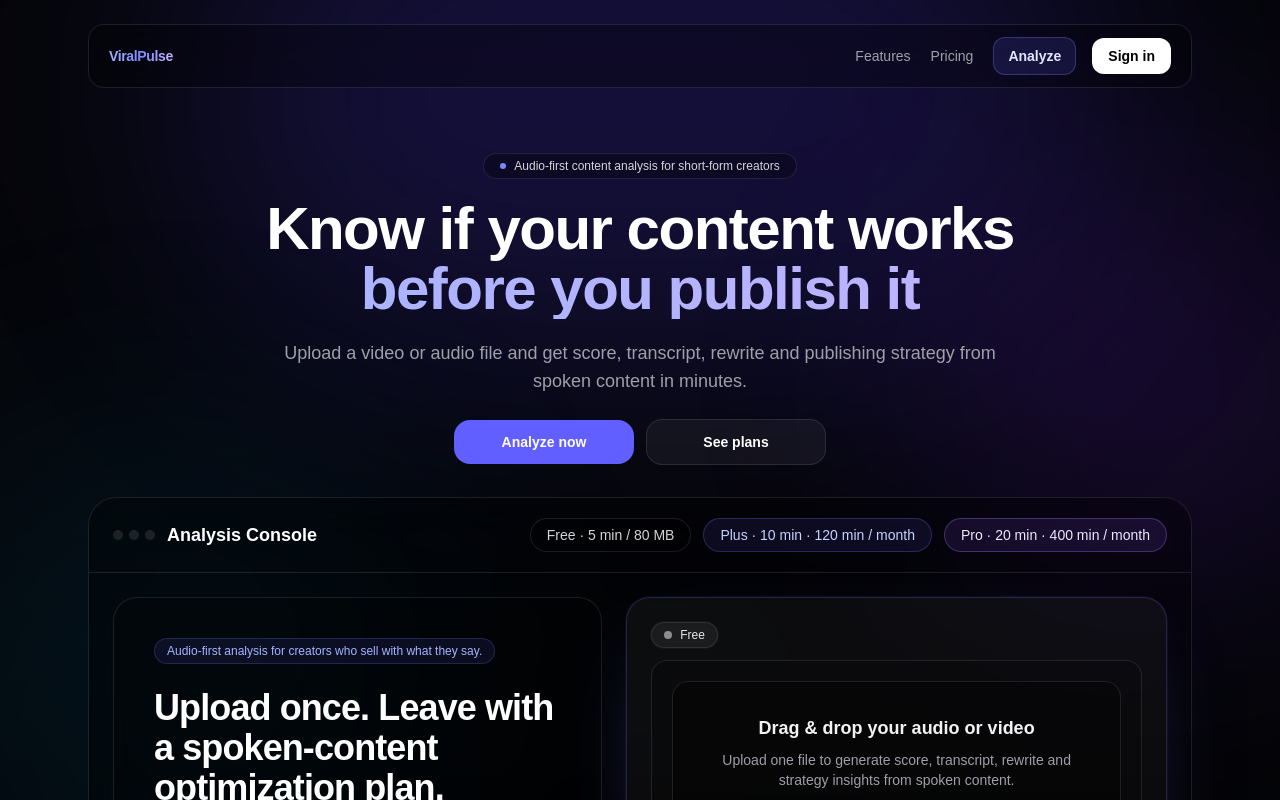
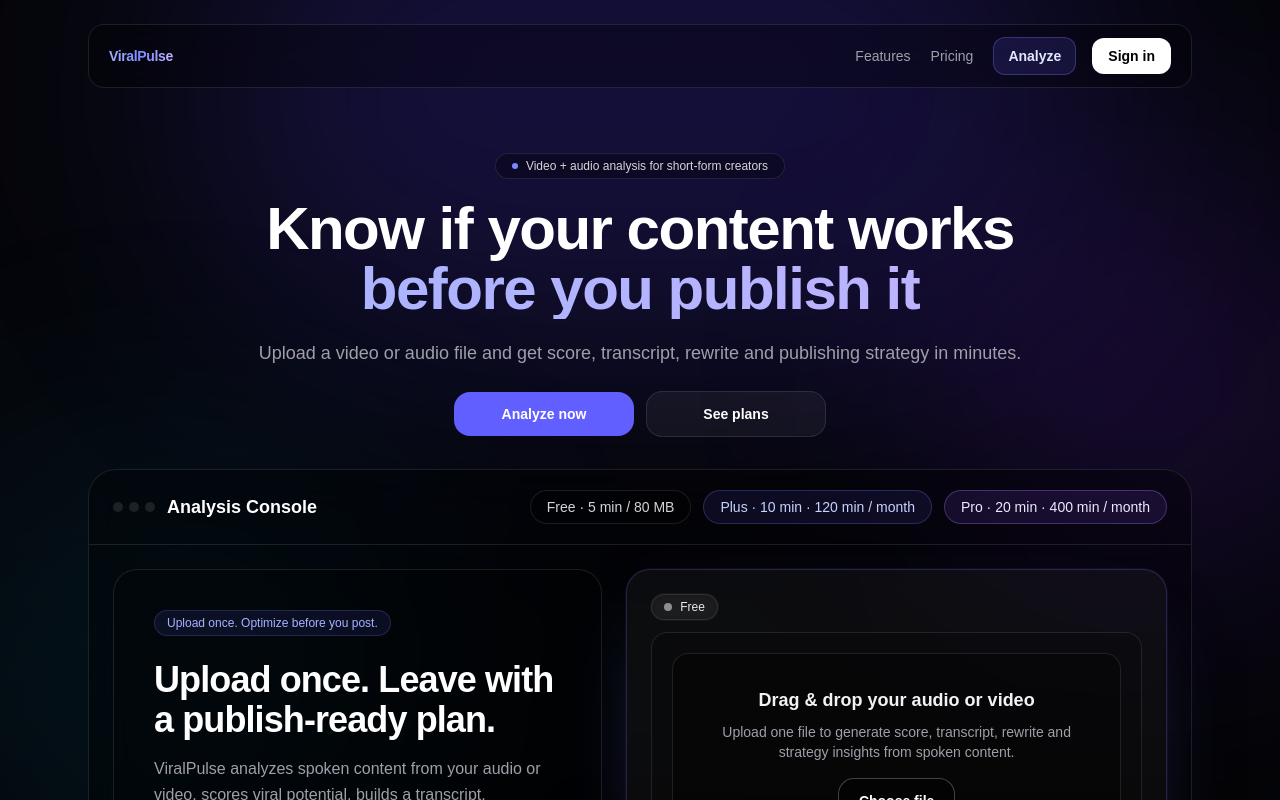
Before and after one commit to nicolaslezard-sketch/viralpulse, a Next.js app: page / in a window 1280 px wide. Shown: the top 800 px of the page. Built offline with nearby package versions, Linux system fonts and the light colour scheme; no server answers.

Commit message:
Update page.tsx

```diff
--- a/src/app/page.tsx
+++ b/src/app/page.tsx
@@ -25,7 +25,7 @@
       <section className="mx-auto max-w-6xl px-6 pb-8 pt-12 text-center md:pt-16">
         <div className="inline-flex items-center gap-2 rounded-full border border-white/10 bg-black/30 px-4 py-1 text-xs text-zinc-300 backdrop-blur">
           <span className="h-1.5 w-1.5 rounded-full bg-indigo-400" />
-          Audio-first content analysis for short-form creators{" "}
+          Video + audio analysis for short-form creators{" "}
         </div>
 
         <h1 className="mt-5 text-4xl font-extrabold tracking-tight sm:text-5xl md:text-6xl">
@@ -38,7 +38,7 @@
         <p className="mx-auto mt-5 max-w-3xl text-base text-zinc-400 sm:text-lg">
           <p className="mx-auto mt-5 max-w-3xl text-base text-zinc-400 sm:text-lg">
             Upload a video or audio file and get score, transcript, rewrite and
-            publishing strategy from spoken content in minutes.
+            publishing strategy in minutes.
           </p>
         </p>
 
@@ -89,11 +89,11 @@
 
             <div className="order-2 rounded-3xl border border-white/10 bg-black/25 p-6 md:p-8 lg:order-1 lg:p-10">
               <div className="inline-flex items-center rounded-full border border-indigo-400/20 bg-indigo-500/10 px-3 py-1 text-xs text-indigo-300">
-                Audio-first analysis for creators who sell with what they say.
+                Upload once. Optimize before you post.
               </div>
 
               <h2 className="mt-5 text-3xl font-extrabold tracking-tight md:mt-6 md:text-4xl">
-                Upload once. Leave with a spoken-content optimization plan.
+                Upload once. Leave with a publish-ready plan.
               </h2>
 
               <p className="mt-4 max-w-xl text-sm leading-relaxed text-zinc-400 md:text-base">
```
